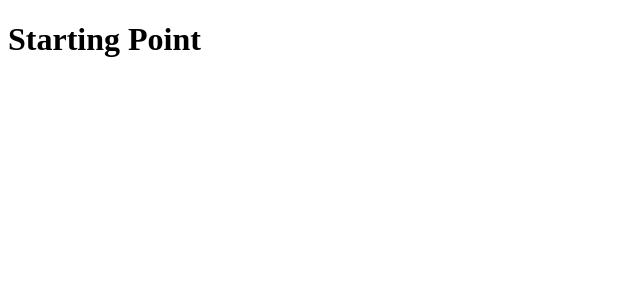
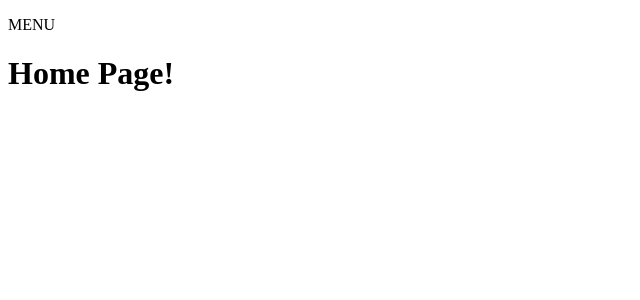
Before and after one commit to aya-94/space-tourism-frontend-mentor, a React (Create React App) app: page / in a window 1280 px wide. Shown: the top 300 px of the page, without its empty margins (0-640 px from the left). Built offline with nearby package versions, Linux system fonts and the light colour scheme.

Commit message:
Basic Start With Router

```diff
--- a/package.json
+++ b/package.json
@@ -9,6 +9,7 @@
     "@testing-library/user-event": "^13.5.0",
     "react": "^18.2.0",
     "react-dom": "^18.2.0",
+    "react-router-dom": "^6.16.0",
     "react-scripts": "5.0.1",
     "web-vitals": "^2.1.4"
   },
--- a/src/App.js
+++ b/src/App.js
@@ -1,9 +1,27 @@
+import { RouterProvider, createBrowserRouter } from 'react-router-dom';
+
+import RootLayout from './pages/Root';
+import HomePage from './pages/Home';
+import DestinationPage from './pages/Destination';
+import CrewPage from './pages/Crew';
+import TechnologyPage from './pages/Technology';
 import './App.css';
 
+const router = createBrowserRouter([
+  {
+    path: '/',
+    element: <RootLayout />,
+    children: [
+      { index: true, element: <HomePage /> },
+      { path: 'destination', element: <DestinationPage /> },
+      { path: 'crew', element: <CrewPage /> },
+      { path: 'technology', element: <TechnologyPage /> },
+    ]
+  }
+])
+
 function App() {
-  return (
-    <h1>Starting Point</h1>
-  );
+  return <RouterProvider router={router} />;
 }
 
 export default App;
--- /dev/null
+++ b/src/pages/Crew.js
@@ -0,0 +1,7 @@
+const CrewPage = () => {
+    return (
+        <h1>Crew Page!</h1>
+     );
+}
+
+export default CrewPage;
--- /dev/null
+++ b/src/pages/Destination.js
@@ -0,0 +1,7 @@
+const DestinationPage = () => {
+    return (
+        <h1>Destination Page!</h1>
+     );
+}
+
+export default DestinationPage;
--- /dev/null
+++ b/src/pages/Home.js
@@ -0,0 +1,7 @@
+const HomePage = () => {
+    return (
+        <h1>Home Page!</h1>
+     );
+}
+
+export default HomePage;
--- /dev/null
+++ b/src/pages/Root.js
@@ -0,0 +1,14 @@
+import { Outlet } from 'react-router-dom';
+
+const RootLayout = () => {
+    return (
+        <>
+            <p>MENU</p>
+            <main>
+                <Outlet />
+            </main>
+        </>
+    )
+}
+
+export default RootLayout;
--- /dev/null
+++ b/src/pages/Technology.js
@@ -0,0 +1,7 @@
+const TechnologyPage = () => {
+    return (
+        <h1>Technology Page!</h1>
+     );
+}
+
+export default TechnologyPage;
```
Also changed, not shown: 1 other file (tests, documents, lock files or other folders).
